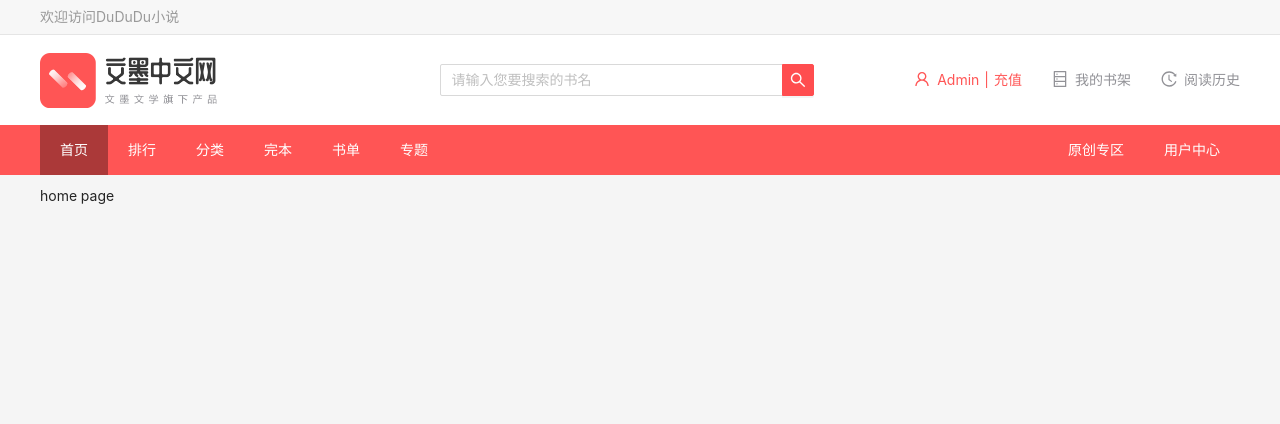
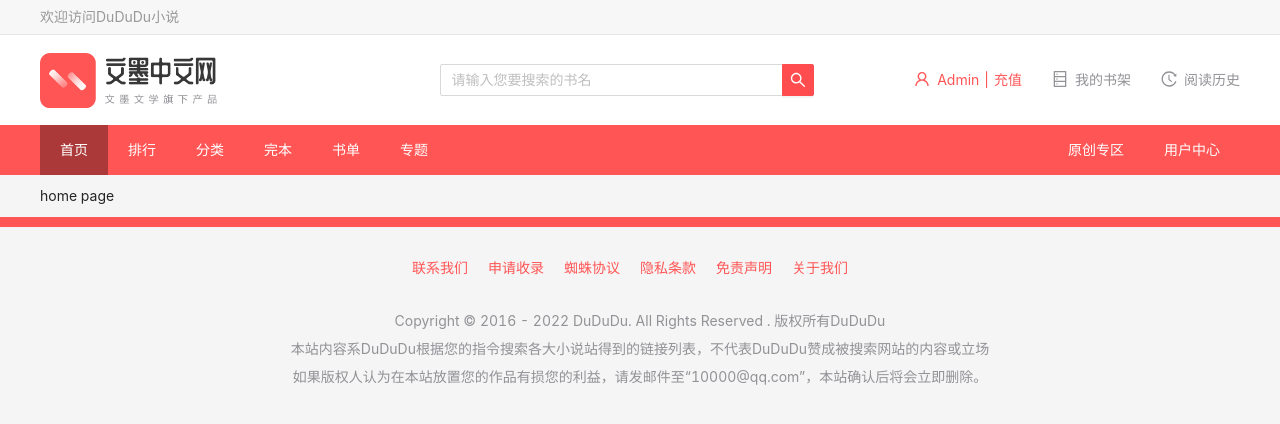
Before and after one commit to duduHusky/fiction-pc, a React (Create React App) app: page / in a window 1280 px wide. Shown: the top 424 px of the page. Built offline with nearby package versions, Linux system fonts and the light colour scheme.

Commit message:
add copyright

```diff
--- a/src/App.js
+++ b/src/App.js
@@ -7,6 +7,7 @@ import TopHead from './components/TopHead/TopHead'
 import Nav from './components/Nav/Nav'
 import Rank from './pages/Rank'
 import NotFound from './pages/NotFound'
+import CopyRight from './components/CopyRight/CopyRight'
 
 function App() {
     return (
@@ -28,6 +29,7 @@ function App() {
                         </Route>
                     </Switch>
                 </div>
+                <CopyRight/>
             </BrowserRouter>
         </div>
     )
--- /dev/null
+++ b/src/components/CopyRight/CopyRight.js
@@ -0,0 +1,23 @@
+import './CopyRight.scss'
+import {Link} from 'react-router-dom'
+
+function CopyRight() {
+    return <div className="copyright">
+        <div className="copyright-line"></div>
+        <div className="about-link">
+            <Link to="/contact">联系我们</Link>
+            <Link to="/employ">申请收录</Link>
+            <Link to="/spider">蜘蛛协议</Link>
+            <Link to="/privacy">隐私条款</Link>
+            <Link to="/disclaimer">免责声明</Link>
+            <Link to="/about">关于我们</Link>
+        </div>
+        <div className="footer-info" style={{marginTop: '28px'}}>
+            Copyright © 2016 - {(new Date()).getFullYear()} DuDuDu. All Rights Reserved . 版权所有DuDuDu
+        </div>
+        <div className="footer-info">本站内容系DuDuDu根据您的指令搜索各大小说站得到的链接列表，不代表DuDuDu赞成被搜索网站的内容或立场</div>
+        <div className="footer-info">如果版权人认为在本站放置您的作品有损您的利益，请发邮件至“10000@qq.com”，本站确认后将会立即删除。</div>
+    </div>
+}
+
+export default CopyRight;
--- /dev/null
+++ b/src/components/CopyRight/CopyRight.scss
@@ -0,0 +1,23 @@
+.copyright{
+  margin-top: 10px;
+  padding-bottom: 30px;
+  text-align: center;
+
+  .copyright-line{
+    margin-bottom: 30px;
+    height: 10px;
+    background-color: #F55;
+  }
+
+  .about-link{
+    a{
+      margin-right: 20px;
+      color: #F55;
+    }
+  }
+
+  .footer-info{
+    color: #929297;
+    line-height: 2em;
+  }
+}
```
